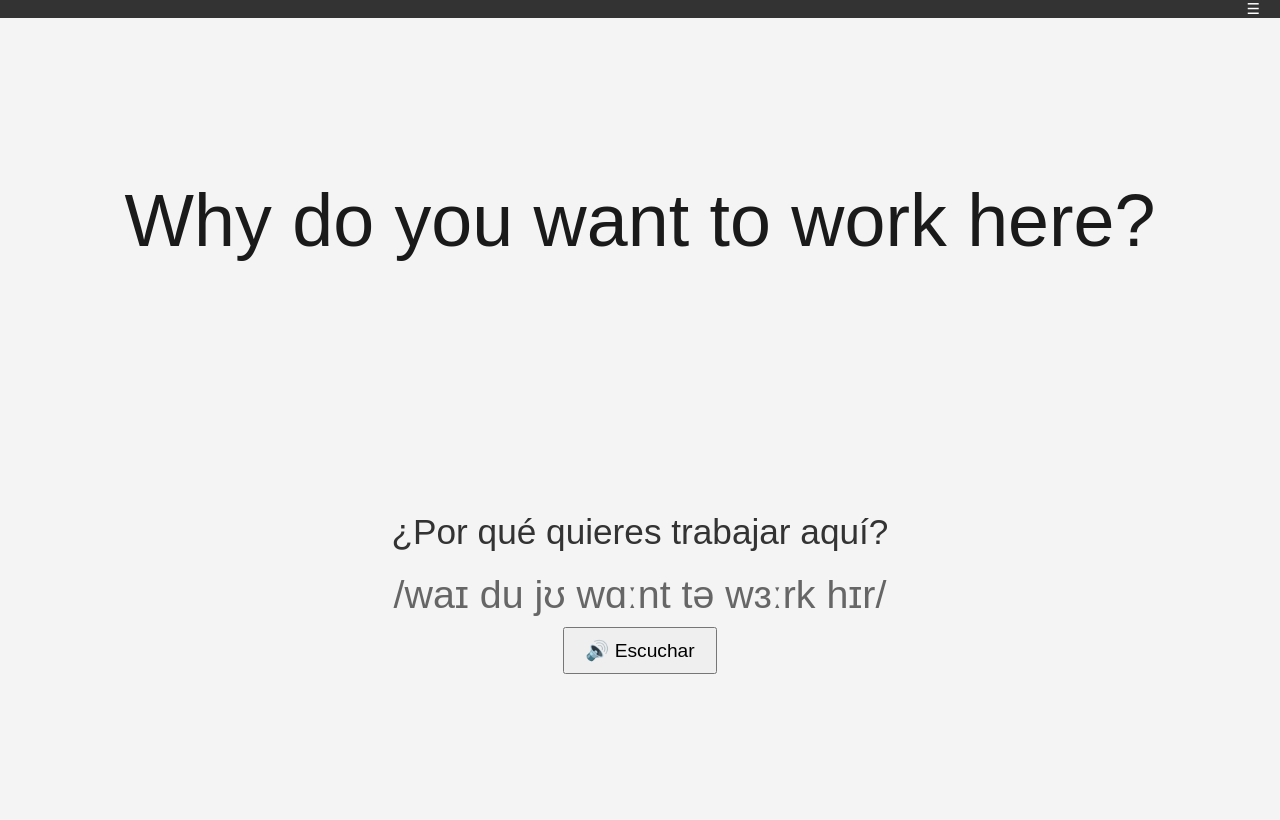
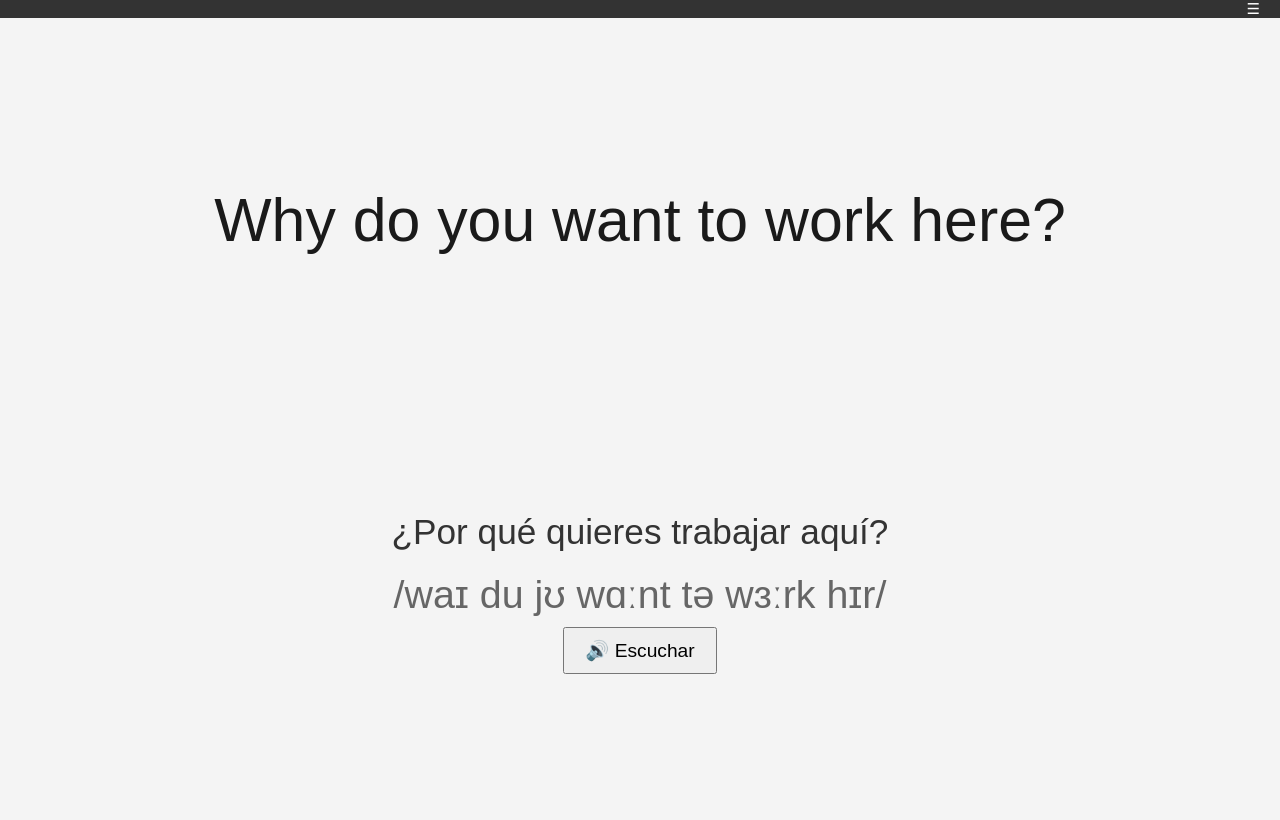
Before and after one commit to hectorjaviermorenoh/ingles, a plain HTML site: page index.html in a window 1280 px wide. Drawn offline with Linux system fonts and the light colour scheme.

Commit message:
Update index.html

```diff
--- a/index.html
+++ b/index.html
@@ -94,7 +94,7 @@
 
     .english {
       color: #1a1a1a;
-      font-size: calc(3rem + 2vw);
+      font-size: calc(2.2rem + 2vw);
     }
 
     .spanish {
```
